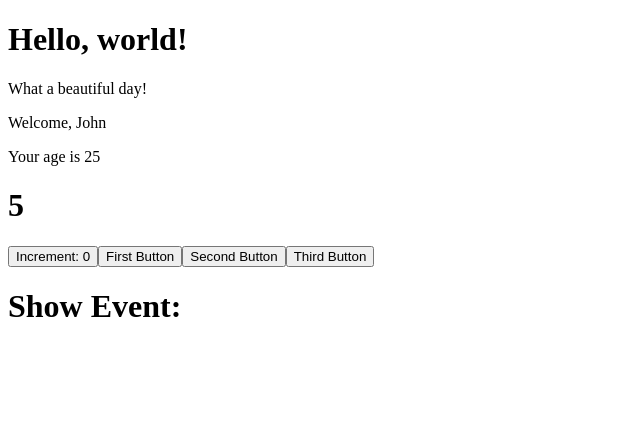
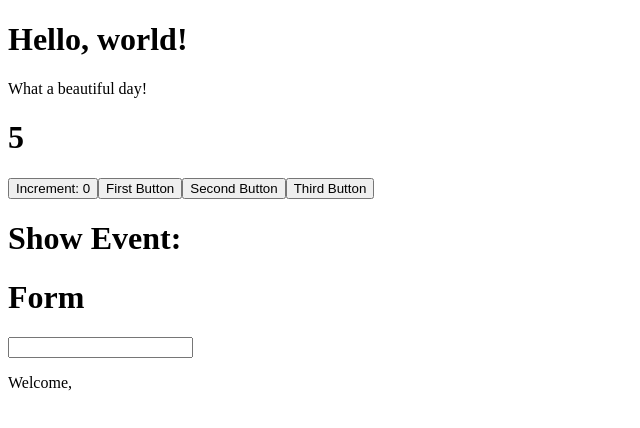
Before and after one commit to RiccardoPriolo/React-exercises, a React (Create React App) app: page / in a window 1280 px wide. Shown: the top 428 px of the page, without its empty margins (0-640 px from the left). Built offline with nearby package versions, Linux system fonts and the light colour scheme.

Commit message:
svolgimento forms-01

```diff
--- a/src/App.js
+++ b/src/App.js
@@ -1,19 +1,21 @@
 import React from "react";
 import Counter from "./Counter";
 import Hello from "./Hello";
-import Welcome from "./Welcome";
+
 import ClickCounter from "./ClickCounter";
 import ClickTracker from "./Clicktracker";
+import InteractiveWelcome from "./InteractiveWelcome";
 
 class App extends React.Component {
   render() {
     return (
       <div>
         <Hello />
-        <Welcome age={25} />
+
         <Counter value={0} increment={1} interval={1000} />
         <ClickCounter />
         <ClickTracker />
+        <InteractiveWelcome />
       </div>
     );
   }
--- /dev/null
+++ b/src/InteractiveWelcome.js
@@ -0,0 +1,32 @@
+import React from "react";
+import Welcome from "./Welcome";
+
+class InteractiveWelcome extends React.Component {
+  state = {
+    username: "",
+  };
+
+  handleInputChande = (event) => {
+    const value = event.target.value;
+    this.setState({
+      username: value,
+    });
+  };
+
+  render() {
+    return (
+      <div>
+        <h1>Form</h1>
+
+        <input
+          name="username"
+          value={this.state.username}
+          onChange={this.handleInputChande}
+        />
+        <Welcome name={this.state.username} age={25} />
+      </div>
+    );
+  }
+}
+
+export default InteractiveWelcome;
--- a/src/Welcome.js
+++ b/src/Welcome.js
@@ -15,8 +15,8 @@ class Welcome extends React.Component {
   }
 }
 
-Welcome.defaultProps = {
-  name: "John",
-};
+// Welcome.defaultProps = {
+//   name: "John",
+// };
 
 export default Welcome;
```
